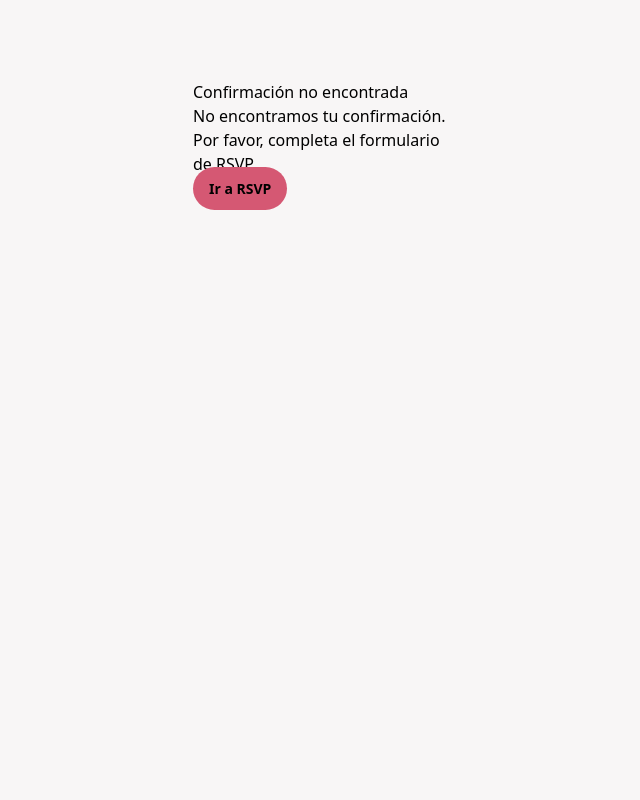
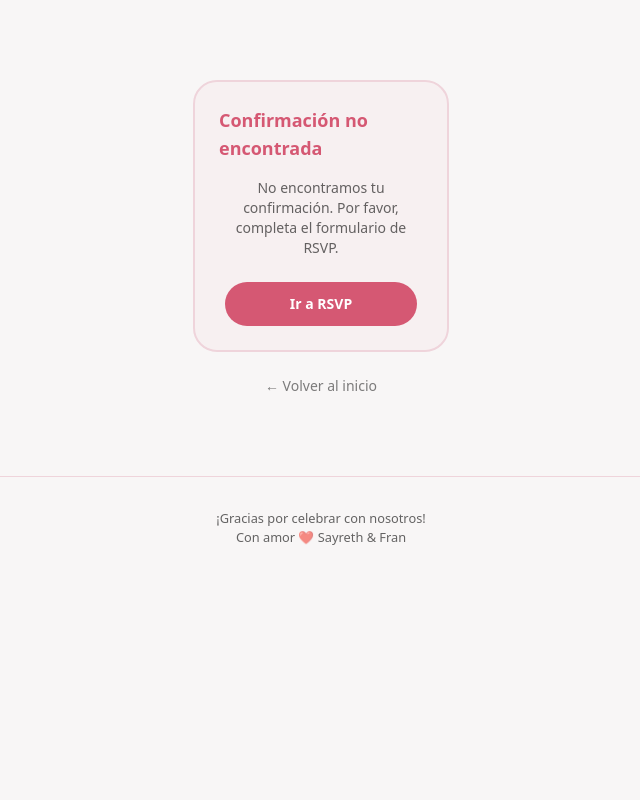
Before and after one commit to devRobots/babyshower, a Next.js app: page /rsvp/confirm in a window 1280 px wide. Shown: the top 800 px of the page, without its empty margins (319-959 px from the left). Built offline with nearby package versions, Linux system fonts and the light colour scheme; no server answers.

Commit message:
More RSVP visual improvements

```diff
--- a/app/globals.css
+++ b/app/globals.css
@@ -80,7 +80,7 @@
   }
 
   main.rsvp {
-    @apply flex flex-col items-center justify-center min-h-screen w-full;
+    @apply flex flex-col items-center justify-center min-h-screen w-full -my-6 md:my-0;
   }
 
   button.button-primary {
@@ -92,6 +92,10 @@
   }
 
   a.button-secondary {
+    @apply w-full rounded-full px-4 py-2 font-bold text-sm text-primary bg-secondary text-center;
+  }
+
+  button.button-secondary {
     @apply w-full rounded-full px-4 py-2 font-bold text-sm text-primary bg-secondary text-center;
   }
 
@@ -162,4 +166,71 @@
       @apply bg-secondary border-primary;
     }
   }
+
+  /* Guess Game Components */
+  section.guess-section {
+    @apply flex flex-col gap-6 mt-4 px-2 md:px-0;
+  }
+
+  .email-verification {
+    @apply flex flex-col md:flex-row gap-3 max-w-2xl;
+    input {
+      @apply flex-1 border border-secondary rounded-full px-4 py-2;
+    }
+  }
+
+  form.guess-form {
+    @apply flex flex-col gap-5 max-w-md bg-white p-6 rounded-3xl shadow-md border-2 border-secondary;
+
+    .form-field {
+      @apply flex flex-col gap-2;
+    }
+
+    .form-label {
+      @apply text-sm font-medium text-black/70;
+    }
+  }
+
+  article.guess-card {
+    @apply flex flex-col bg-white rounded-2xl shadow-sm p-4 gap-2 border border-secondary/30;
+
+    .guess-name {
+      @apply text-xs text-black/50 font-medium uppercase tracking-wide;
+    }
+
+    .guess-date {
+      @apply text-lg font-semibold text-primary capitalize;
+    }
+
+    .guess-time {
+      @apply text-sm text-black/60 font-mono;
+    }
+  }
+
+  section.guess-grid {
+    @apply grid grid-cols-2 md:grid-cols-4 gap-2 md:gap-6;
+  }
+
+  .notice-card {
+    @apply flex flex-col items-center gap-4 p-6 bg-secondary/20 rounded-3xl border-2 border-secondary max-w-md;
+    h3 { @apply font-semibold text-primary text-lg; }
+    p { @apply text-black/60 text-sm text-center; }
+  }
+
+  /* Override react-datepicker to match theme */
+  .react-datepicker__input-container input {
+    @apply border border-secondary rounded-full px-4 py-2 w-full;
+  }
+
+  .react-datepicker {
+    @apply border-2 border-secondary rounded-2xl;
+  }
+
+  .react-datepicker__header {
+    @apply bg-secondary border-b-2 border-primary/20 rounded-t-2xl;
+  }
+
+  .react-datepicker__day--selected {
+    @apply bg-primary;
+  }
 }
--- a/app/rsvp/confirm/page.tsx
+++ b/app/rsvp/confirm/page.tsx
@@ -1,34 +1,23 @@
 import ConfirmationCard from '@components/rsvp/ConfirmationCard';
+import NoticeCard from '@components/NoticeCard';
+
 import { getCurrentGuest } from '@/actions/rsvp';
-import Link from 'next/link';
 
 export default async function ConfirmationPage() {
   const currentGuest = await getCurrentGuest();
 
-  // No session - redirect to RSVP
-  if (!currentGuest) {
-    return (
-      <main className="min-h-screen bg-background py-8 px-4 md:py-12 md:px-16 lg:px-64">
-        <div className="max-w-lg mx-auto">
-          <div className="rsvp-required-notice">
-            <h3>Confirmación no encontrada</h3>
-            <p>
-              No encontramos tu confirmación. Por favor, completa el formulario de RSVP.
-            </p>
-            <Link href="/rsvp" className="button-primary mt-2">
-              Ir a RSVP
-            </Link>
-          </div>
-        </div>
-      </main>
-    );
-  }
-
   return (
-    <main className="min-h-screen bg-background py-8 px-4 md:py-12 md:px-16 lg:px-64">
-      <div className="max-w-lg mx-auto">
-        <ConfirmationCard guest={currentGuest} />
-      </div>
+    <main className="flex flex-col items-center justify-center h-svh md:h-full bg-background px-4 md:px-16 lg:px-64 gap-3">
+      {
+        currentGuest ?
+          <ConfirmationCard guest={currentGuest} />
+          : <NoticeCard
+            title="Confirmación no encontrada"
+            message="No encontramos tu confirmación. Por favor, completa el formulario de RSVP."
+            actionButtonText="Ir a RSVP"
+            actionButtonHref="/rsvp"
+          />
+      }
     </main>
   );
 }
--- a/app/rsvp/page.tsx
+++ b/app/rsvp/page.tsx
@@ -1,5 +1,6 @@
 import GuestForm from "@/components/rsvp/GuestForm";
 import ResponseCard from "@/components/rsvp/ResponseCard";
+
 import { getConfig } from "@lib/config";
 import { getCurrentGuest } from "@/actions/rsvp";
 
--- /dev/null
+++ b/components/NoticeCard.tsx
@@ -0,0 +1,38 @@
+import Link from 'next/link';
+
+interface NoticeCardProps {
+  title: string;
+  message: string;
+  additionalMessage?: React.ReactNode;
+  actionButtonText: string;
+  actionButtonHref: string;
+}
+
+export default function NoticeCard({
+  title,
+  message,
+  additionalMessage,
+  actionButtonText,
+  actionButtonHref,
+}: NoticeCardProps) {
+  return (
+    <div className="flex flex-col items-center justify-center gap-6 py-12">
+      <div className="notice-card">
+        <h3>{title}</h3>
+        <p>{message}</p>
+        {additionalMessage && (
+          <div className="text-xs mt-2">{additionalMessage}</div>
+        )}
+        <Link href={actionButtonHref} className="button-primary text-white text-center mt-2">
+          {actionButtonText}
+        </Link>
+      </div>
+      <Link
+        href="/"
+        className="text-sm text-black/50 hover:text-primary transition-colors"
+      >
+        ← Volver al inicio
+      </Link>
+    </div>
+  );
+}
```
Also changed, not shown: components/rsvp/ConfirmationCard.tsx (+5 -3 lines).
